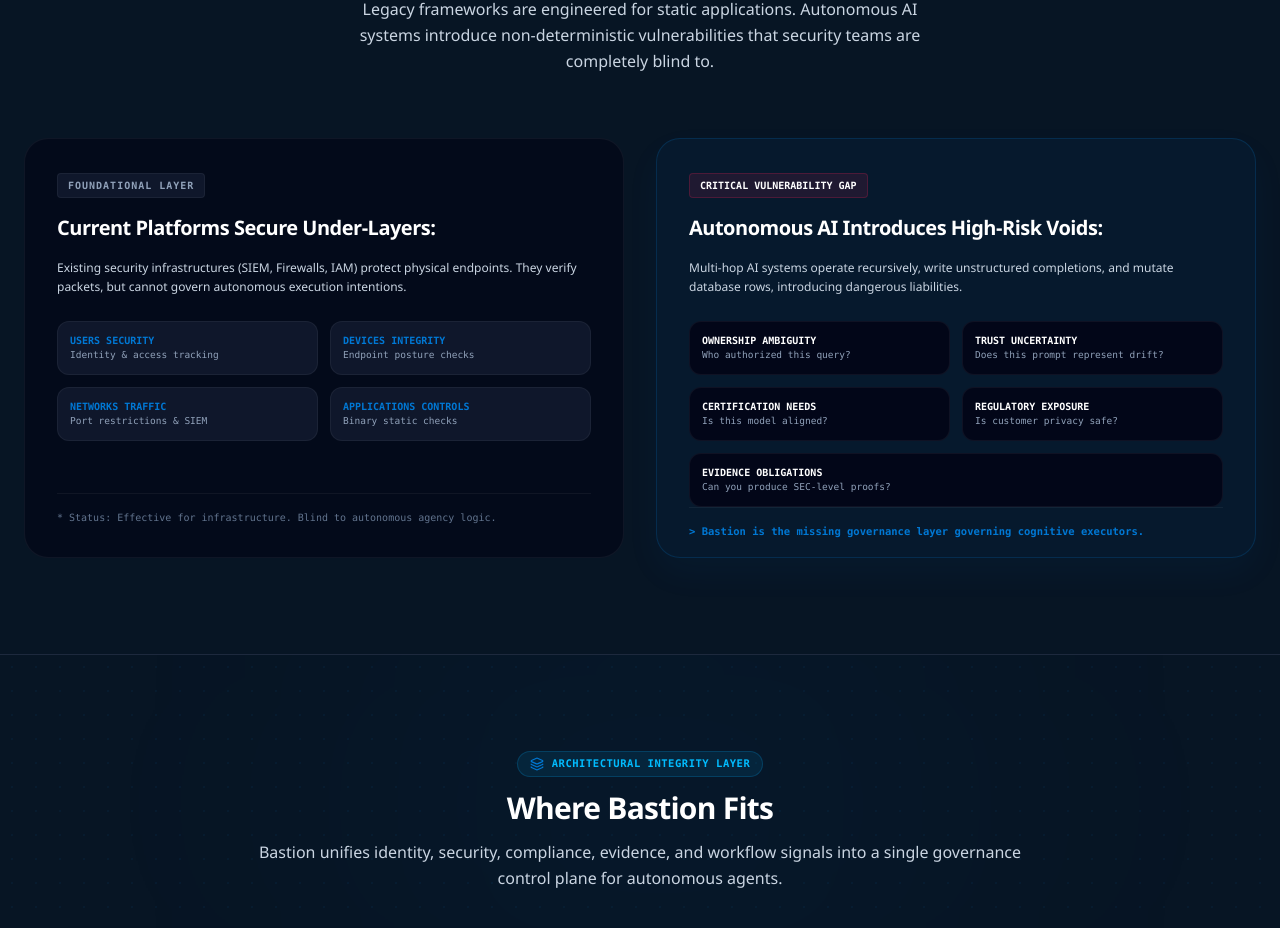
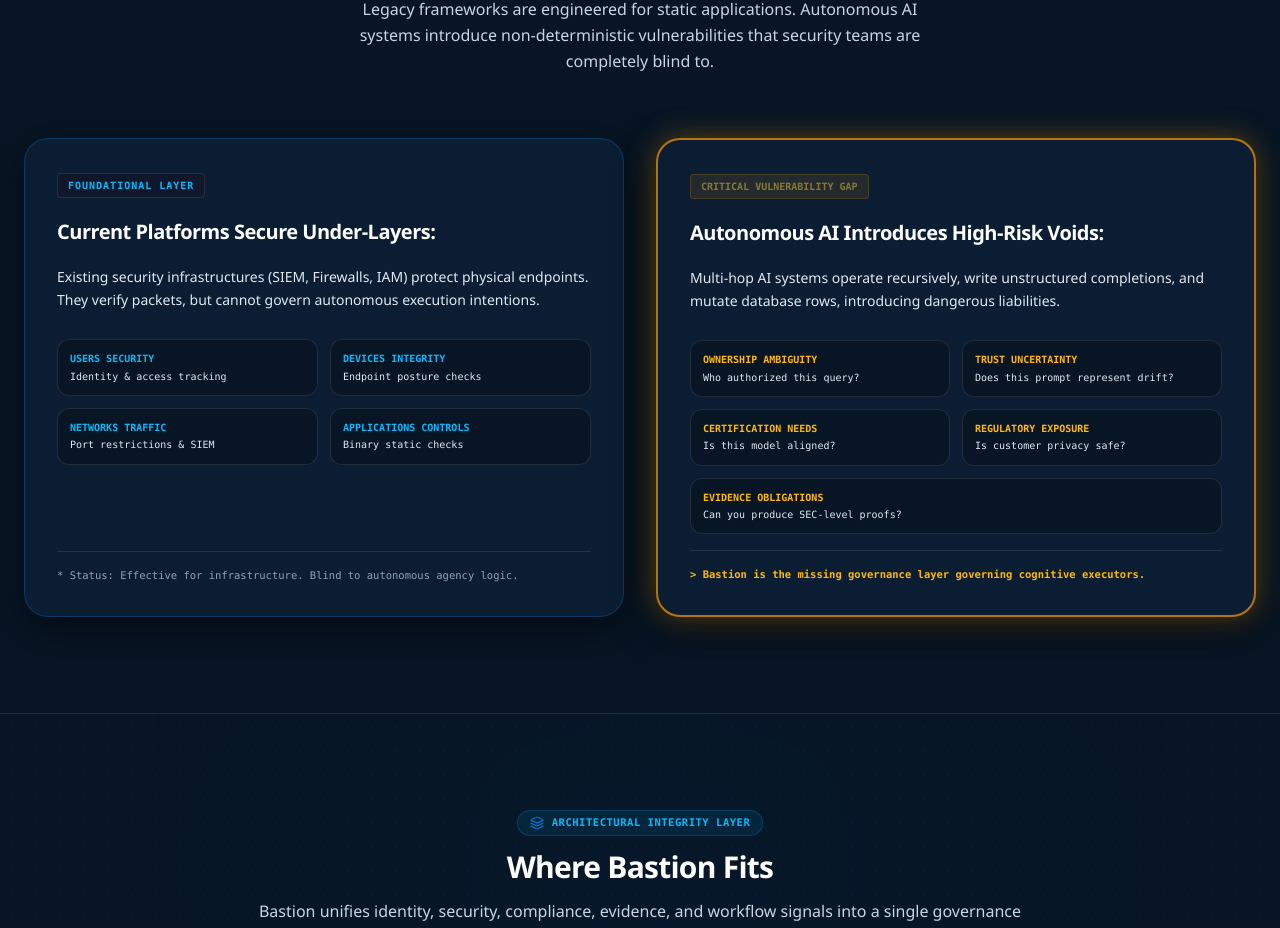
Before and after one commit to MaverickKing17/bastion-control-plane, a React (Vite) app: page / in a window 1280 px wide. Shown: the part 3337-4265 px from the top of the page. Built offline with nearby package versions, Linux system fonts and the light colour scheme.

Commit message:
style: update grid plate UI styling
Enhance the "Foundational Layer" component with improved branding, refined border effects, and updated typography for better visual hierarchy.

```diff
--- a/src/App.tsx
+++ b/src/App.tsx
@@ -229,15 +229,15 @@
         <div className="grid grid-cols-1 lg:grid-cols-12 gap-8 items-stretch">
 
           {/* Column 1: Current Platforms Scope */}
-          <div className="lg:col-span-6 bg-slate-950/70 border border-white/5 p-6 sm:p-8 rounded-3xl relative flex flex-col justify-between h-[420px]">
-            <div className="space-y-4">
-              <span className="text-[10px] font-mono text-slate-400 uppercase font-black block tracking-widest bg-slate-900 border border-white/5 px-2.5 py-1 rounded inline-block">
+          <div className="lg:col-span-6 bg-[#0b1d33] border border-[#0078D4]/30 hover:border-[#0078D4]/60 hover:shadow-[0_0_30px_rgba(0,120,212,0.25)] shadow-[0_12px_40px_rgba(0,0,0,0.5)] p-6 sm:p-8 rounded-3xl relative flex flex-col justify-between min-h-[460px] transition-all duration-300 group">
+            <div className="space-y-5">
+              <span className="text-[10px] font-mono text-sky-400 uppercase font-black block tracking-widest bg-slate-900 border border-white/10 px-2.5 py-1 rounded inline-block">
                 FOUNDATIONAL LAYER
               </span>
               <h3 className="text-lg sm:text-xl font-bold font-display text-white tracking-tight">
                 Current Platforms Secure Under-Layers:
               </h3>
-              <p className="text-xs text-slate-300 leading-relaxed font-light">
+              <p className="text-xs sm:text-sm text-slate-200 leading-relaxed font-light">
                 Existing security infrastructures (SIEM, Firewalls, IAM) protect physical endpoints. They verify packets, but cannot govern autonomous execution intentions.
               </p>
 
@@ -249,29 +249,29 @@
                   { label: "Networks Traffic", desc: "Port restrictions & SIEM" },
                   { label: "Applications Controls", desc: "Binary static checks" }
                 ].map((item, idx) => (
-                  <div key={idx} className="p-3 bg-slate-900 rounded-xl border border-white/5">
-                    <span className="text-[#0078D4] block uppercase text-[10px] font-black">{item.label}</span>
-                    <span className="text-[9.5px] text-slate-400 block font-normal mt-0.5">{item.desc}</span>
+                  <div key={idx} className="p-3 bg-[#071524] rounded-xl border border-white/10 transition-colors hover:border-[#0078D4]/50">
+                    <span className="text-sky-400 block uppercase text-[10px] font-black">{item.label}</span>
+                    <span className="text-[10px] text-slate-200 block font-normal mt-1">{item.desc}</span>
                   </div>
                 ))}
               </div>
             </div>
 
-            <div className="pt-4 border-t border-white/5 text-[10px] font-mono text-slate-500">
+            <div className="pt-4 border-t border-white/10 text-[10.5px] font-mono text-slate-400 mt-4">
               * Status: Effective for infrastructure. Blind to autonomous agency logic.
             </div>
           </div>
 
           {/* Column 2: New AI Vulnerabilities Scope */}
-          <div className="lg:col-span-6 bg-[#0078D4]/5 border border-[#0078D4]/20 p-6 sm:p-8 rounded-3xl relative flex flex-col justify-between h-[420px] shadow-[0_15px_35px_rgba(0,120,212,0.05)]">
-            <div className="space-y-4">
-              <span className="text-[10px] font-mono text-rose-450 uppercase font-bold bg-rose-500/10 border border-rose-500/20 px-2.5 py-1 rounded inline-block">
+          <div className="lg:col-span-6 bg-[#0b1d33] border-2 border-amber-500/70 shadow-[0_0_30px_rgba(245,158,11,0.35),0_12px_40px_rgba(0,0,0,0.6)] hover:border-amber-400 hover:shadow-[0_0_45px_rgba(245,158,11,0.55),0_12px_40px_rgba(0,0,0,0.6)] p-6 sm:p-8 rounded-3xl relative flex flex-col justify-between min-h-[460px] transition-all duration-300 group">
+            <div className="space-y-5">
+              <span className="text-[10px] font-mono text-amber-300 uppercase font-bold bg-amber-500/20 border border-amber-500/40 px-2.5 py-1 rounded inline-block animate-pulse">
                 CRITICAL VULNERABILITY GAP
               </span>
               <h3 className="text-lg sm:text-xl font-bold font-display text-white tracking-tight">
                 Autonomous AI Introduces High-Risk Voids:
               </h3>
-              <p className="text-xs text-slate-300 leading-relaxed font-light">
+              <p className="text-xs sm:text-sm text-slate-200 leading-relaxed font-light">
                 Multi-hop AI systems operate recursively, write unstructured completions, and mutate database rows, introducing dangerous liabilities.
               </p>
 
@@ -284,15 +284,15 @@
                   { label: "Regulatory Exposure", desc: "Is customer privacy safe?" },
                   { label: "Evidence Obligations", desc: "Can you produce SEC-level proofs?" }
                 ].map((item, idx) => (
-                  <div key={idx} className={`p-3 bg-slate-950 rounded-xl border border-white/5 hover:border-rose-400/20 transition-colors ${idx === 4 ? 'col-span-2' : ''}`}>
-                    <span className="text-rose-405 block uppercase text-[10px] font-black">{item.label}</span>
-                    <span className="text-[9.5px] text-slate-400 block font-normal mt-0.5">{item.desc}</span>
+                  <div key={idx} className={`p-3 bg-[#071524] rounded-xl border border-white/10 hover:border-amber-500/50 transition-colors ${idx === 4 ? 'col-span-2' : ''}`}>
+                    <span className="text-amber-400 block uppercase text-[10px] font-black">{item.label}</span>
+                    <span className="text-[10px] text-slate-200 block font-normal mt-1">{item.desc}</span>
                   </div>
                 ))}
               </div>
             </div>
 
-            <div className="pt-4 border-t border-white/5 text-[10.5px] font-mono text-[#0078D4] font-semibold">
+            <div className="pt-4 border-t border-white/10 text-[10.5px] font-mono text-amber-400 font-semibold mt-4">
               &gt; Bastion is the missing governance layer governing cognitive executors.
             </div>
           </div>
```
